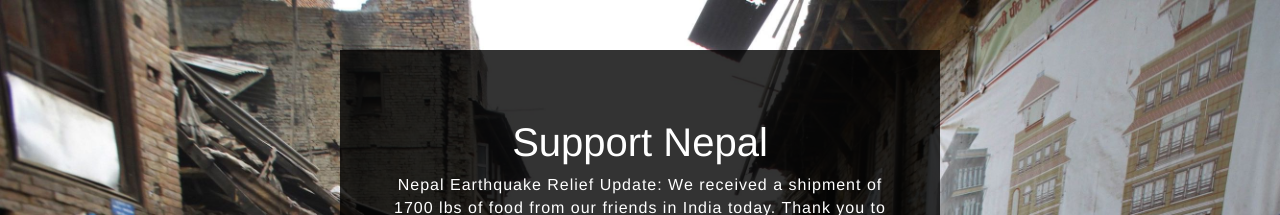
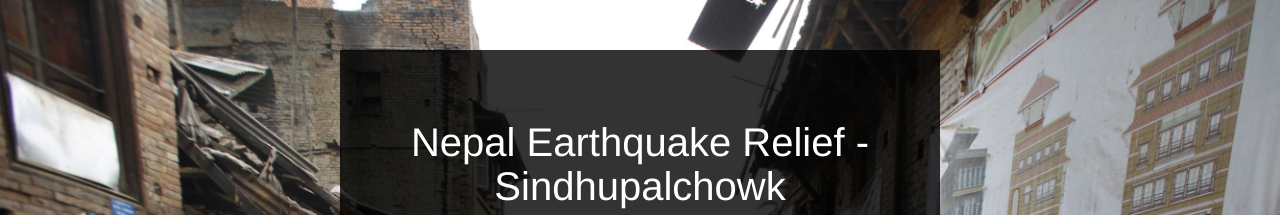
Before and after one commit to samueldelesque/directnepalrelief, a website: page public/index.html in a window 1280 px wide. Shown: the top 215 px of the page. Drawn offline with Linux system fonts and the light colour scheme.

Commit message:
title update

```diff
--- a/public/index.html
+++ b/public/index.html
@@ -1,12 +1,12 @@
 <!DOCTYPE html>
 <html>
 <head>
-	<title>Support Nepal</title>
+	<title>Nepal Earthquake Relief - Sindhupalchowk</title>
 	<link rel="stylesheet" type="text/css" href="css/bootstrap.min.css">
 	<link rel="stylesheet" type="text/css" href="css/main.css">
 	<meta charset="UTF-8">
-	<meta name="description" content="Support Nepal Earthquake victims | The 2015 Nepal Earthquake has caused hundreds of death and left many homeless. Help Adrian Smith help them.">
-	<meta property="og:title" content="Support Nepal Earthquake victims | Direct Nepal Relief" />
+	<meta name="description" content="The 2015 Nepal Earthquake has caused hundreds of death and left many homeless. Help Adrian Smith help them.">
+	<meta property="og:title" content="Nepal Earthquake Relief - Sindhupalchowk" />
 	<meta property="og:type" content="website" />
 	<meta property="og:url" content="http://directnepalrelief.org" />
 	<meta property="og:image" content="http://directnepalrelief.org/img/fbshare.png" />
@@ -14,7 +14,7 @@
 <body>
 	<div class="main">
 		<div class="wrap">
-			<h1>Support Nepal</h1>
+			<h1>Nepal Earthquake Relief - Sindhupalchowk</h1>
 			<div class="quote">
 			<p>Nepal Earthquake Relief Update: We received a shipment of 1700 lbs of food from our friends in India today. Thank you to Jet Airways and Sweta Gurung’s connections for the free shipping. We fed the entire community at the Teaching Hospital tonight. Without a hospital cafeteria, families visiting patients and patients themselves were grateful for Indian made parathas (pancakes) made fresh in Mumbai this morning. We still have 400kg or so to distribute tomorrow. With an estimated 15,000 parathas we should be able to feed at least 3,000 people.</p>
 			</div>
```
